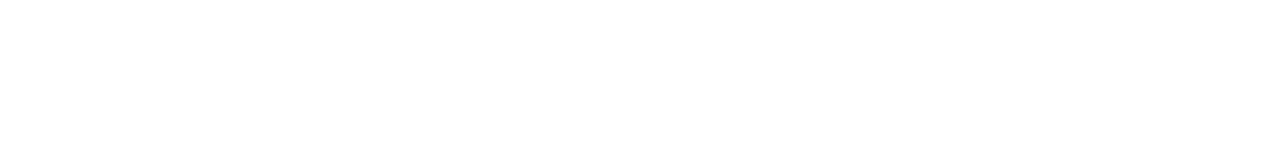
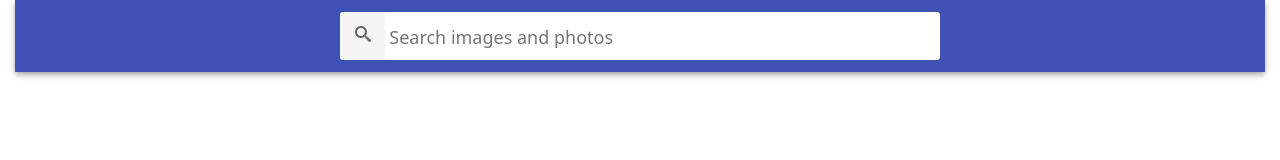
Before and after one commit to almeln/goit-react-hw-03-image-finder, a React app: page / in a window 1280 px wide. Built offline with nearby package versions, Linux system fonts and the light colour scheme; no server answers.

Commit message:
adds form and slyles

```diff
--- a/package.json
+++ b/package.json
@@ -10,6 +10,7 @@
     "prop-types": "^15.7.2",
     "react": "^17.0.2",
     "react-dom": "^17.0.2",
+    "react-icons": "^4.2.0",
     "react-scripts": "4.0.3",
     "web-vitals": "^1.1.2"
   },
--- a/src/components/App/App.css
+++ b/src/components/App/App.css
@@ -0,0 +1,37 @@
+html {
+  box-sizing: border-box;
+  width: 100vw;
+  overflow-x: hidden;
+}
+
+*,
+*::before,
+*::after {
+  box-sizing: inherit;
+}
+
+body {
+  margin: 0;
+  font-family: -apple-system, BlinkMacSystemFont, 'Segoe UI', Roboto,
+    Oxygen-Sans, Ubuntu, Cantarell, 'Helvetica Neue', sans-serif;
+  color: #212121;
+  background-color: #fff;
+  -webkit-font-smoothing: antialiased;
+  -moz-osx-font-smoothing: grayscale;
+}
+
+img {
+  display: block;
+  max-width: 100%;
+  height: auto;
+}
+
+/*
+ * Стили компонента App
+ */
+.App {
+  display: grid;
+  grid-template-columns: 1fr;
+  grid-gap: 16px;
+  padding-bottom: 24px;
+}
--- a/src/components/App/App.js
+++ b/src/components/App/App.js
@@ -1,12 +1,25 @@
 import React, { Component } from 'react';
 import Container from 'components/Container';
+import Searchbar from 'components/Searchbar';
 
 class App extends Component {
-  state = {};
+  state = {
+    photo: null,
+    loading: false,
+  };
 
   // Фазы жизненного цикла
   componentDidMount() {
     console.log('App componentDidMount');
+
+    this.setState({ loaing: true });
+
+    fetch(
+      'https://pixabay.com/api/?q=cat&page=1&key=22659377-0dd97b237805bca735c774318&image_type=photo&orientation=horizontal&per_page=12',
+    )
+      .then(res => res.json())
+      .then(photo => this.setState({ photo }))
+      .finally(() => this.setState({ loading: false }));
   }
 
   // Фазы жизненного цикла
@@ -19,7 +32,15 @@ class App extends Component {
   }
 
   render() {
-    return <Container></Container>;
+    return (
+      <Container>
+        <Searchbar></Searchbar>
+        {this.state.loading && <h1>Loading...</h1>}
+        {this.state.photo && (
+          <div>Тут будет фото после фетча и когда в стейт запишем</div>
+        )}
+      </Container>
+    );
   }
 }
 
--- /dev/null
+++ b/src/components/Searchbar/Searchbar.css
@@ -0,0 +1,81 @@
+/*
+ * Стили компонента Searchbar
+ */
+.Searchbar {
+  top: 0;
+  left: 0;
+  position: sticky;
+  z-index: 1100;
+  display: flex;
+  justify-content: center;
+  align-items: center;
+  min-height: 64px;
+  padding-right: 24px;
+  padding-left: 24px;
+  padding-top: 12px;
+  padding-bottom: 12px;
+  color: #fff;
+  background-color: #3f51b5;
+  box-shadow: 0px 2px 4px -1px rgba(0, 0, 0, 0.2),
+    0px 4px 5px 0px rgba(0, 0, 0, 0.14), 0px 1px 10px 0px rgba(0, 0, 0, 0.12);
+}
+
+/*
+ * Стили компонента SearchForm
+ */
+.SearchForm {
+  display: flex;
+  align-items: center;
+  width: 100%;
+  max-width: 600px;
+  background-color: #fff;
+  border-radius: 3px;
+  overflow: hidden;
+}
+
+.SearchForm-button {
+  display: inline-block;
+  width: 48px;
+  height: 48px;
+  border: 0;
+  background-image: url('https://image.flaticon.com/icons/svg/149/149852.svg');
+  background-size: 40%;
+  background-repeat: no-repeat;
+  background-position: center;
+  opacity: 0.6;
+  transition: opacity 250ms cubic-bezier(0.4, 0, 0.2, 1);
+  cursor: pointer;
+  outline: none;
+}
+
+.SearchForm-button:hover {
+  opacity: 1;
+}
+
+.SearchForm-button-label {
+  position: absolute;
+  width: 1px;
+  height: 1px;
+  padding: 0;
+  overflow: hidden;
+  clip: rect(0, 0, 0, 0);
+  white-space: nowrap;
+  clip-path: inset(50%);
+  border: 0;
+}
+
+.SearchForm-input {
+  display: inline-block;
+  width: 100%;
+  font: inherit;
+  font-size: 20px;
+  border: none;
+  outline: none;
+  padding-left: 4px;
+  padding-right: 4px;
+}
+
+.SearchForm-input::placeholder {
+  font: inherit;
+  font-size: 18px;
+}
--- a/src/components/Searchbar/Searchbar.js
+++ b/src/components/Searchbar/Searchbar.js
@@ -0,0 +1,44 @@
+import { Component } from 'react';
+import { ImSearch } from 'react-icons/im';
+
+class SearchBar extends Component {
+  state = {
+    searchName: '',
+  };
+
+  handleNameChange = event => {
+    this.setState({ searchName: event.currentTarget.value.toLowerCase() });
+  };
+
+  handleSubmit = event => {
+    event.preventDefault();
+
+    this.setState({ searchName: '' });
+  };
+
+  render() {
+    return (
+      <header className="Searchbar">
+        <form onSubmit={this.handleSubmit} className="SearchForm">
+          <button type="submit" className="SearchForm-button">
+            <ImSearch />
+            <span className="SearchForm-button-label">Search</span>
+          </button>
+
+          <input
+            className="SearchForm-input"
+            type="text"
+            autocomplete="off"
+            autofocus
+            placeholder="Search images and photos"
+            name="searchName"
+            value={this.state.searchName}
+            onChange={this.handleNameChange}
+          />
+        </form>
+      </header>
+    );
+  }
+}
+
+export default SearchBar;
--- a/src/components/Searchbar/index.js
+++ b/src/components/Searchbar/index.js
@@ -0,0 +1 @@
+export { default } from './Searchbar';
--- a/src/index.css
+++ b/src/index.css
@@ -11,3 +11,211 @@ code {
   font-family: source-code-pro, Menlo, Monaco, Consolas, 'Courier New',
     monospace;
 }
+
+html {
+  box-sizing: border-box;
+  width: 100vw;
+  overflow-x: hidden;
+}
+
+*,
+*::before,
+*::after {
+  box-sizing: inherit;
+}
+
+body {
+  margin: 0;
+  font-family: -apple-system, BlinkMacSystemFont, 'Segoe UI', Roboto,
+    Oxygen-Sans, Ubuntu, Cantarell, 'Helvetica Neue', sans-serif;
+  color: #212121;
+  background-color: #fff;
+  -webkit-font-smoothing: antialiased;
+  -moz-osx-font-smoothing: grayscale;
+}
+
+img {
+  display: block;
+  max-width: 100%;
+  height: auto;
+}
+
+/*
+ * Стили компонента App
+ */
+.App {
+  display: grid;
+  grid-template-columns: 1fr;
+  grid-gap: 16px;
+  padding-bottom: 24px;
+}
+
+/*
+ * Стили компонента Searchbar
+ */
+.Searchbar {
+  top: 0;
+  left: 0;
+  position: sticky;
+  z-index: 1100;
+  display: flex;
+  justify-content: center;
+  align-items: center;
+  min-height: 64px;
+  padding-right: 24px;
+  padding-left: 24px;
+  padding-top: 12px;
+  padding-bottom: 12px;
+  color: #fff;
+  background-color: #3f51b5;
+  box-shadow: 0px 2px 4px -1px rgba(0, 0, 0, 0.2),
+    0px 4px 5px 0px rgba(0, 0, 0, 0.14), 0px 1px 10px 0px rgba(0, 0, 0, 0.12);
+}
+
+/*
+ * Стили компонента SearchForm
+ */
+.SearchForm {
+  display: flex;
+  align-items: center;
+  width: 100%;
+  max-width: 600px;
+  background-color: #fff;
+  border-radius: 3px;
+  overflow: hidden;
+}
+
+.SearchForm-button {
+  display: inline-block;
+  width: 48px;
+  height: 48px;
+  border: 0;
+  /* background-image: url('https://image.flaticon.com/icons/svg/149/149852.svg');
+  background-size: 40%;
+  background-repeat: no-repeat;
+  background-position: center; */
+  opacity: 0.6;
+  transition: opacity 250ms cubic-bezier(0.4, 0, 0.2, 1);
+  cursor: pointer;
+  outline: none;
+}
+
+.SearchForm-button:hover {
+  opacity: 1;
+}
+
+.SearchForm-button-label {
+  position: absolute;
+  width: 1px;
+  height: 1px;
+  padding: 0;
+  overflow: hidden;
+  clip: rect(0, 0, 0, 0);
+  white-space: nowrap;
+  clip-path: inset(50%);
+  border: 0;
+}
+
+.SearchForm-input {
+  display: inline-block;
+  width: 100%;
+  font: inherit;
+  font-size: 20px;
+  border: none;
+  outline: none;
+  padding-left: 4px;
+  padding-right: 4px;
+}
+
+.SearchForm-input::placeholder {
+  font: inherit;
+  font-size: 18px;
+}
+
+/*
+ * Стили компонента ImageGallery
+ */
+.ImageGallery {
+  display: grid;
+  max-width: calc(100vw - 48px);
+  grid-template-columns: repeat(auto-fill, minmax(320px, 1fr));
+  grid-gap: 16px;
+  margin-top: 0;
+  margin-bottom: 0;
+  padding: 0;
+  list-style: none;
+  margin-left: auto;
+  margin-right: auto;
+}
+
+/*
+ * Стили компонента ImageGalleryItem
+ */
+.ImageGalleryItem {
+  border-radius: 2px;
+  box-shadow: 0px 1px 3px 0px rgba(0, 0, 0, 0.2),
+    0px 1px 1px 0px rgba(0, 0, 0, 0.14), 0px 2px 1px -1px rgba(0, 0, 0, 0.12);
+}
+
+.ImageGalleryItem-image {
+  width: 100%;
+  height: 260px;
+  object-fit: cover;
+  transition: transform 250ms cubic-bezier(0.4, 0, 0.2, 1);
+}
+
+.ImageGalleryItem-image:hover {
+  transform: scale(1.03);
+  cursor: zoom-in;
+}
+
+/*
+ * Стили компонента Modal
+ */
+
+.Overlay {
+  position: fixed;
+  top: 0;
+  left: 0;
+  width: 100vw;
+  height: 100vh;
+  display: flex;
+  justify-content: center;
+  align-items: center;
+  background-color: rgba(0, 0, 0, 0.8);
+  z-index: 1200;
+}
+
+.Modal {
+  max-width: calc(100vw - 48px);
+  max-height: calc(100vh - 24px);
+}
+
+/*
+* Стили компонента Buton (Load more)
+*/
+.Button {
+  padding: 8px 16px;
+  border-radius: 2px;
+  background-color: #3f51b5;
+  transition: all 250ms cubic-bezier(0.4, 0, 0.2, 1);
+  text-align: center;
+  display: inline-block;
+  color: #fff;
+  border: 0;
+  text-decoration: none;
+  cursor: pointer;
+  font-family: inherit;
+  font-size: 18px;
+  line-height: 24px;
+  font-style: normal;
+  font-weight: 500;
+  min-width: 180px;
+  box-shadow: 0px 3px 1px -2px rgba(0, 0, 0, 0.2),
+    0px 2px 2px 0px rgba(0, 0, 0, 0.14), 0px 1px 5px 0px rgba(0, 0, 0, 0.12);
+}
+
+.Button:hover,
+.Button:focus {
+  background-color: #303f9f;
+}
```
Also changed, not shown: 2 other files.
